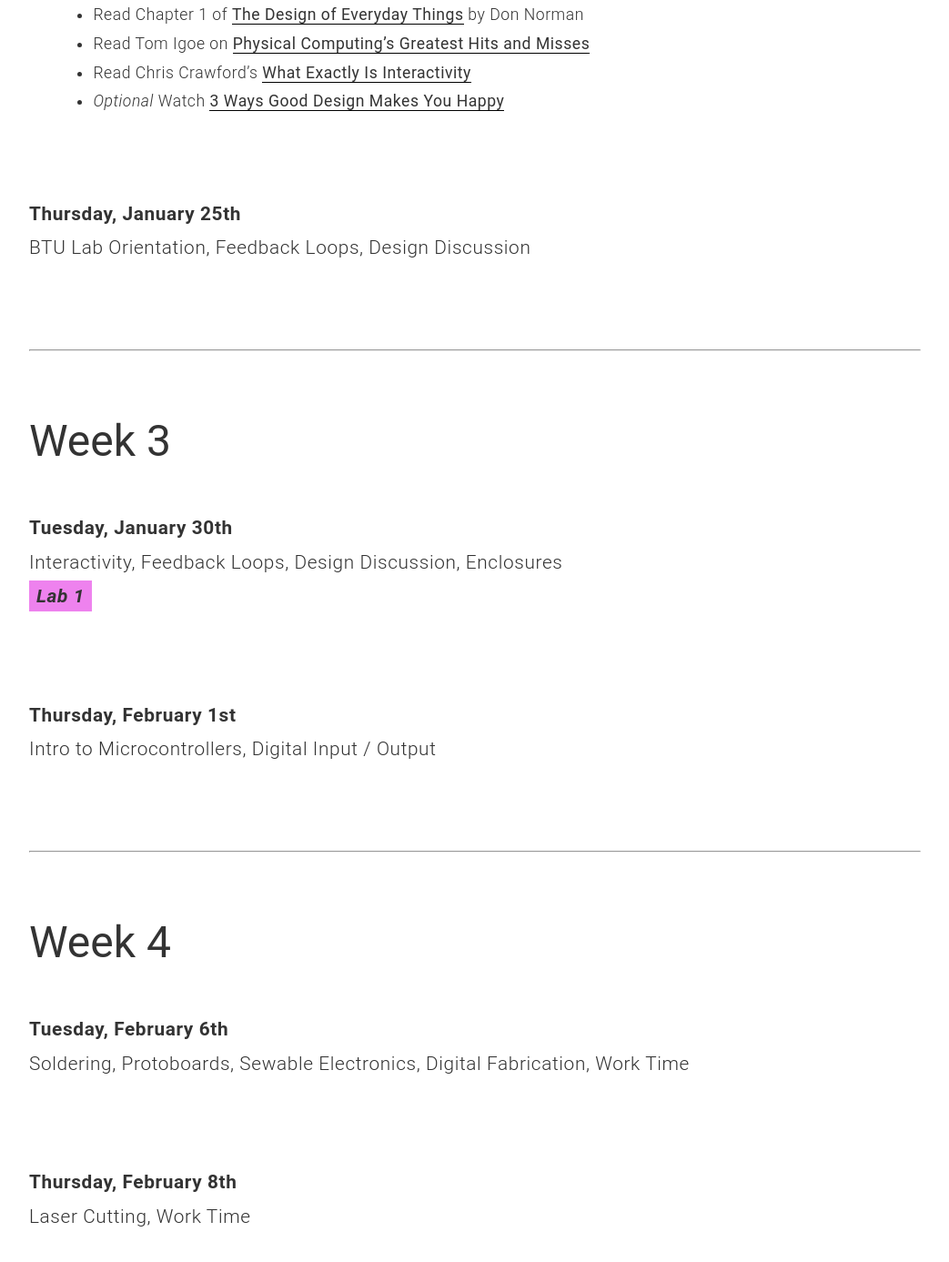
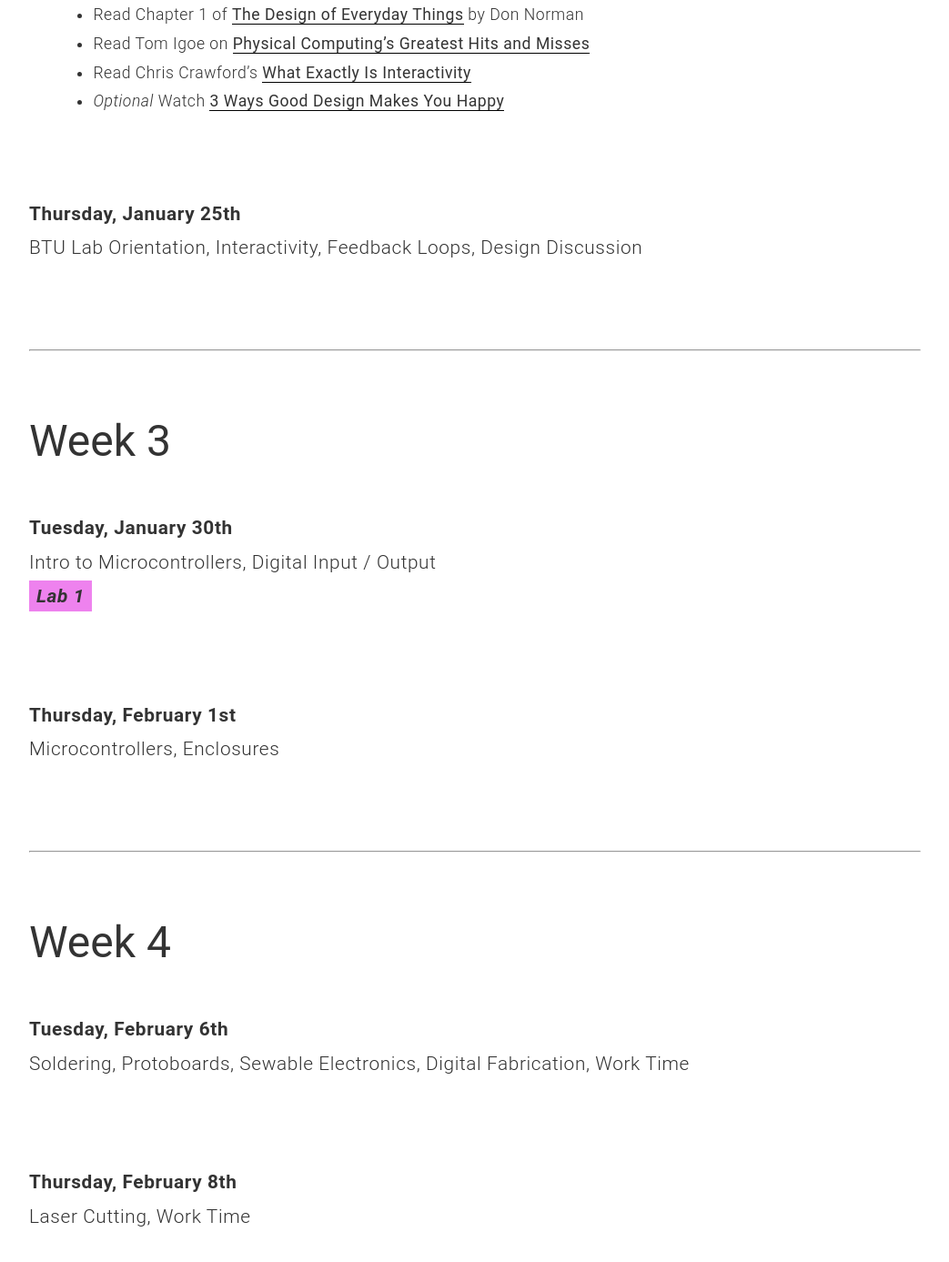
Before and after one commit to coloringchaos/object-s18, a Jekyll site: the page built from schedule.md, in a window 1280 px wide and 1400 px high, scrolled down 1709 px. Shown: the top 1387 px of the window at 91% size, without its empty margins (118-1161 px from the left). Built offline with Jekyll 4.4.1, drawn with Linux system fonts in a browser that asks for light colours.

Commit message:
schedule change

```diff
--- a/schedule.md
+++ b/schedule.md
@@ -66,13 +66,13 @@
 
 ## Week 3
 <span class="ass">**Tuesday, January 30th**</span> <br>
-Interactivity, Feedback Loops, Design Discussion, Enclosures
+Intro to Microcontrollers, Digital Input / Output
 <br><span class="lab">***[Lab 1](/object-s18/lab1)***</span>
 
 <br>
 
 <span class="ass">**Thursday, February 1st**</span> <br>
-Intro to Microcontrollers, Digital Input / Output
+Microcontrollers, Enclosures
 
 <br>
 <hr>
```
Also changed, not shown: other parts of schedule.md (+1 -1 lines).
